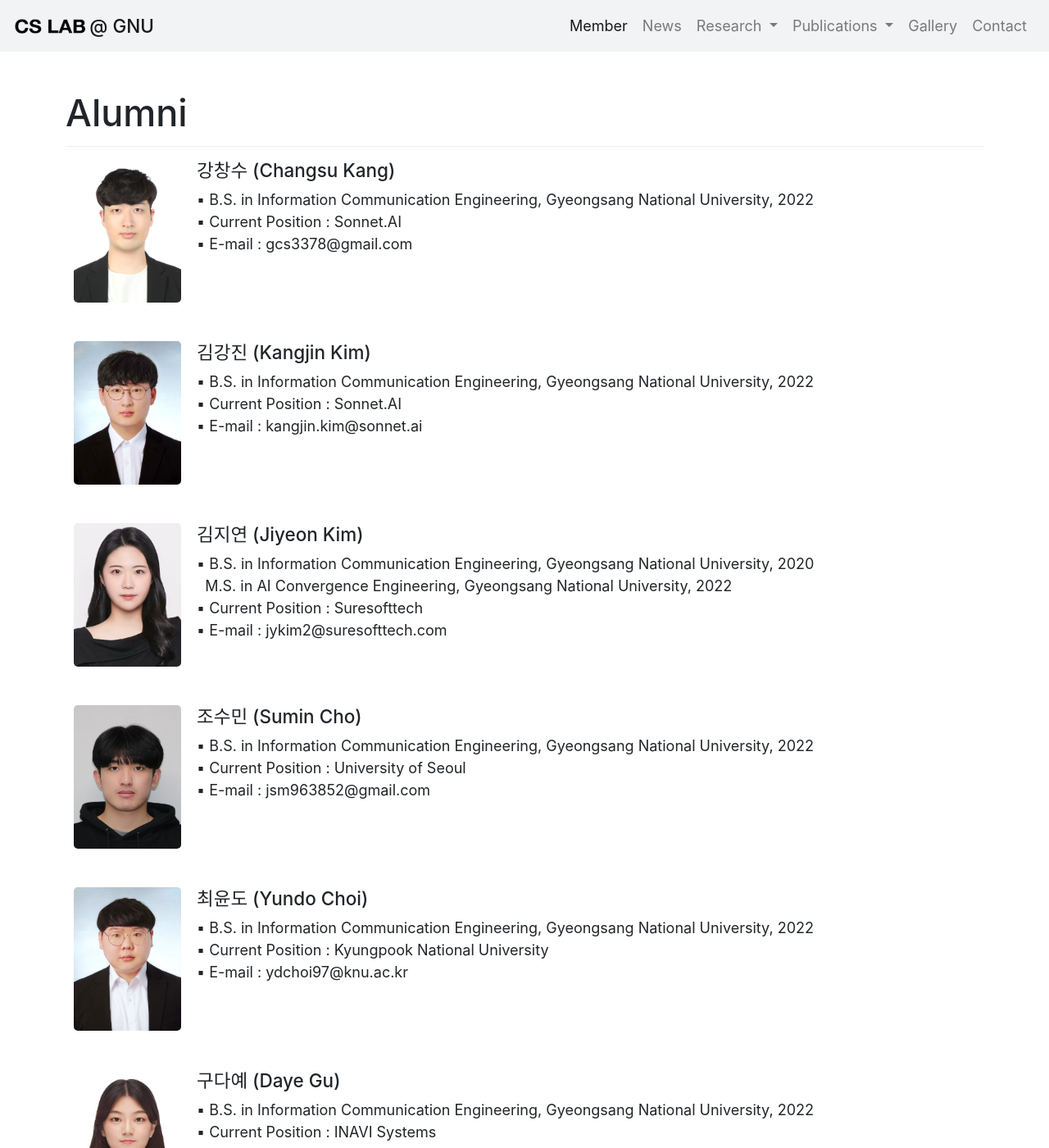
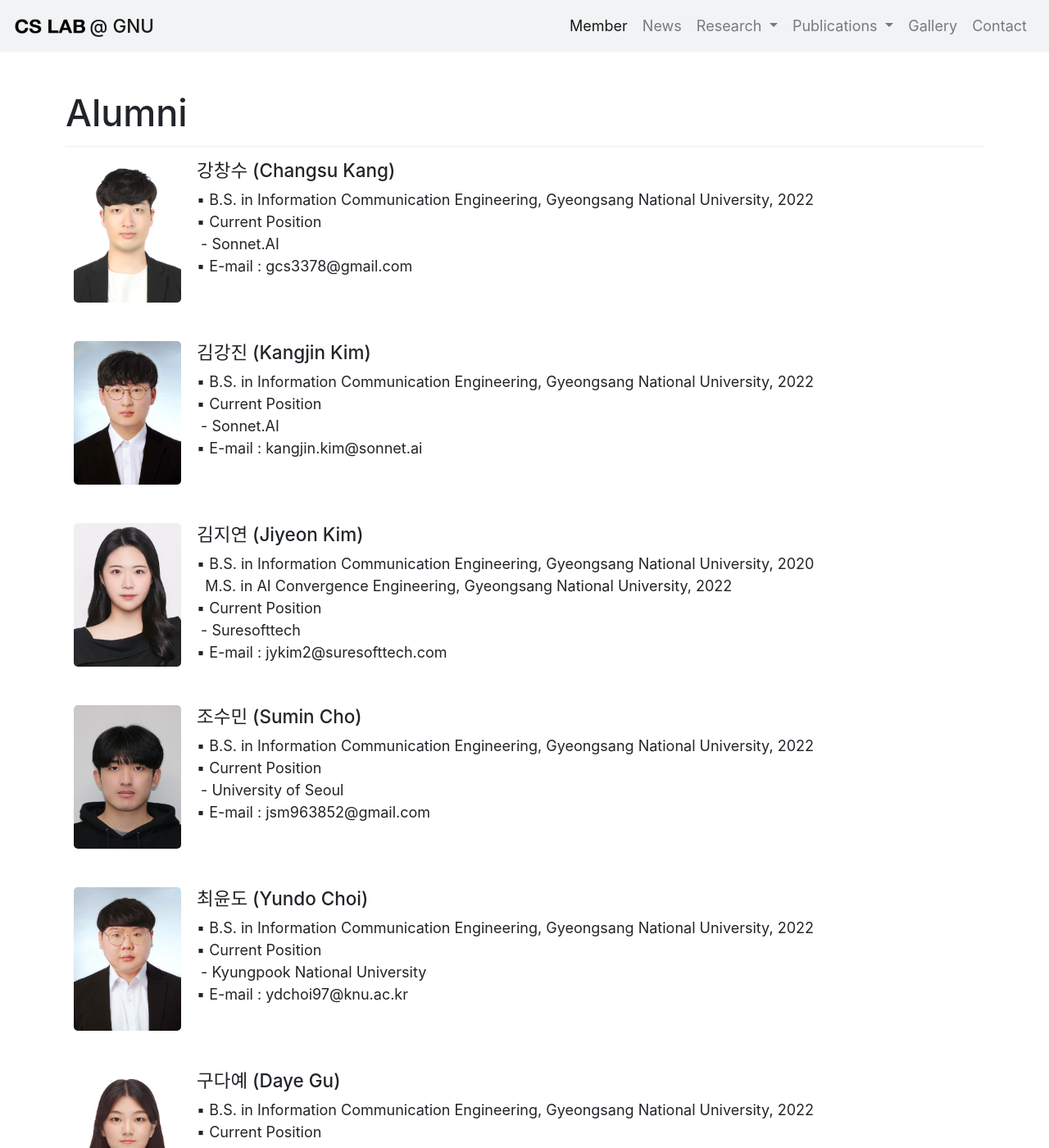
Before and after one commit to LEEJUH0/LEEJUH0.github.io, a Jekyll site: the page built from member/members.html, in a window 1280 px wide and 1400 px high, scrolled down 4037 px. Shown: the whole window at 82% size. Built offline with Jekyll 4.4.1, drawn with Linux system fonts in a browser that asks for light colours; some web fonts are replaced; some of the changed text lies outside the part shown.

Commit message:
Update members.html

```diff
--- a/member/members.html
+++ b/member/members.html
@@ -121,7 +121,7 @@ permalink: /member/members/
 
 	<table>
 		<tr valign="top">
-			<td width="150px"><img align="left" width="150px" height="175px" src="/images/test_image2.jpg" />
+			<td width="150px"><img align="left" width="150px" height="175px" src="/images/seungjubaek.jpeg" />
 			</td>
 			<td>
 				<ul>
@@ -144,7 +144,7 @@ permalink: /member/members/
 
 	<table>
 		<tr valign="top">
-			<td width="150px"><img align="left" width="150px" height="175px" src="/images/test_image2.jpg" />
+			<td width="150px"><img align="left" width="150px" height="175px" src="/images/gyuminkim.jpeg" />
 			</td>
 			<td>
 				<ul>
@@ -333,7 +333,9 @@ permalink: /member/members/
 					<h5>강창수 (Changsu Kang)</h5>
 					▪ B.S. in Information Communication Engineering, Gyeongsang National University, 2022
 					<br>
-					▪ Current Position : Sonnet.AI
+					▪ Current Position
+					<br>
+					&nbsp;- Sonnet.AI
 					<br>
 					▪ E-mail : gcs3378@gmail.com
 				</ul>
@@ -350,7 +352,9 @@ permalink: /member/members/
 					<h5>김강진 (Kangjin Kim)</h5>
 					▪ B.S. in Information Communication Engineering, Gyeongsang National University, 2022
 					<br>
-					▪ Current Position : Sonnet.AI
+					▪ Current Position
+					<br>
+					&nbsp;- Sonnet.AI
 					<br>
 					▪ E-mail : kangjin.kim@sonnet.ai
 				</ul>
@@ -369,7 +373,9 @@ permalink: /member/members/
 					<br>
 					&nbsp;&nbsp;M.S. in AI Convergence Engineering, Gyeongsang National University, 2022
 					<br>
-					▪ Current Position : Suresofttech
+					▪ Current Position
+					<br>
+					&nbsp;- Suresofttech
 					<br>
 					▪ E-mail : jykim2@suresofttech.com
 				</ul>
@@ -386,7 +392,9 @@ permalink: /member/members/
 					<h5>조수민 (Sumin Cho)</h5>
 					▪ B.S. in Information Communication Engineering, Gyeongsang National University, 2022
 					<br>
-					▪ Current Position : University of Seoul
+					▪ Current Position
+					<br>
+					&nbsp;- University of Seoul
 					<br>
 					▪ E-mail : jsm963852@gmail.com
 				</ul>
@@ -403,7 +411,9 @@ permalink: /member/members/
 					<h5>최윤도 (Yundo Choi)</h5>
 					▪ B.S. in Information Communication Engineering, Gyeongsang National University, 2022
 					<br>
-					▪ Current Position : Kyungpook National University
+					▪ Current Position
+					<br>
+					&nbsp;- Kyungpook National University
 					<br>
 					▪ E-mail : ydchoi97@knu.ac.kr
 				</ul>
@@ -420,7 +430,9 @@ permalink: /member/members/
 					<h5>구다예 (Daye Gu)</h5>
 					▪ B.S. in Information Communication Engineering, Gyeongsang National University, 2022
 					<br>
-					▪ Current Position : INAVI Systems
+					▪ Current Position
+					<br>
+					&nbsp;- INAVI Systems
 					<br>
 					▪ E-mail : dygu1184@invai.kr
 				</ul>
@@ -437,7 +449,9 @@ permalink: /member/members/
 					<h5>김지원 (Jiwon Kim)</h5>
 					▪ B.S. in Information Communication Engineering, Gyeongsang National University, 2023
 					<br>
-					▪ Current Position : Korea University
+					▪ Current Position
+					<br>
+					&nbsp;- Korea University
 					<br>
 					▪ E-mail : kimjiwon656@gmail.com
 				</ul>
@@ -454,7 +468,9 @@ permalink: /member/members/
 					<h5>조형래 (Hyeongrae Cho)</h5>
 					▪ B.S. in Information Communication Engineering, Gyeongsang National University, 2023
 					<br>
-					▪ Current Position : Korea University
+					▪ Current Position
+					<br>
+					&nbsp;- Korea University
 					<br>
 					▪ E-mail : whgudfo7452@gmail.com
 				</ul>
```
